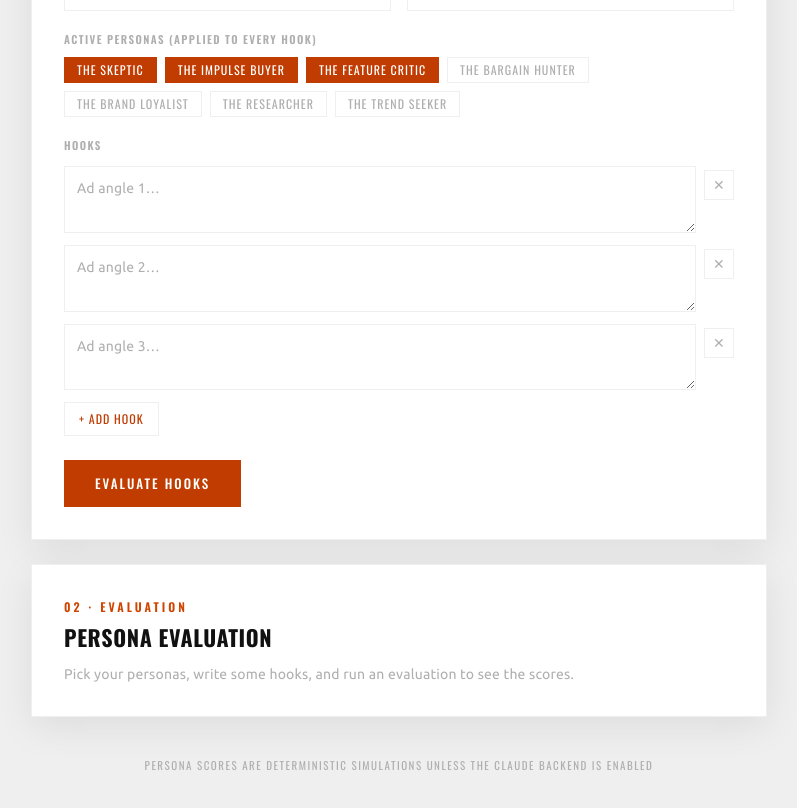
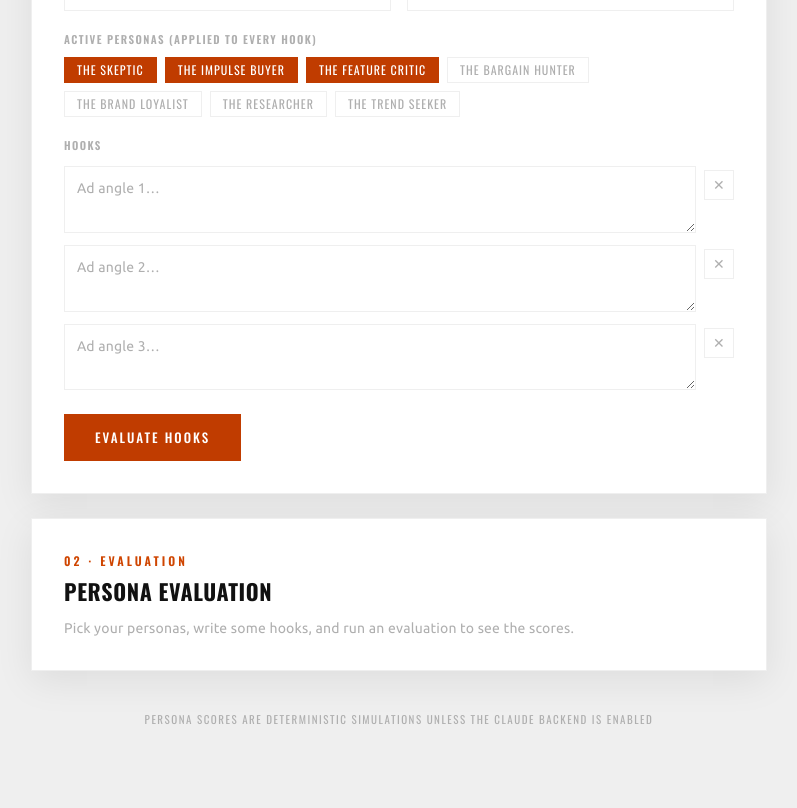
Before and after one commit to mansaJones/project-catalyst, a React (Vite) app: page / in a window 1280 px wide. Shown: the part 480-1288 px from the top of the page, without its empty margins (241-1038 px from the left). After the commit the page ends 1248 px from the top, so only its background shows below. Built offline with nearby package versions, Linux system fonts and the light colour scheme.

Commit message:
Cap hooks at 3 (remove add button); auto-scroll to each new step

```diff
--- a/src/App.tsx
+++ b/src/App.tsx
@@ -1,4 +1,4 @@
-import { useState } from 'react'
+import { useEffect, useRef, useState } from 'react'
 import type { CreativeBrief, CreativeHook, HookResult, PersonaId } from './types'
 import { evaluator, PERSONA_ORDER } from './personas'
 import { SAMPLE_ADS, type SampleAd } from './samples'
@@ -9,7 +9,6 @@ import { AdStudio } from './components/AdStudio'
 const uid = () => Math.random().toString(36).slice(2, 9)
 const DEFAULT_ACTIVE: PersonaId[] = ['skeptic', 'impulse', 'critic']
 const makeHook = (): CreativeHook => ({ id: uid(), text: '' })
-const MAX_HOOKS = 6
 
 export default function App() {
   const [brief, setBrief] = useState<CreativeBrief>({ product: '', audience: '' })
@@ -27,7 +26,6 @@ export default function App() {
       return next.length === 0 ? prev : next
     })
 
-  const addHook = () => setHooks((prev) => (prev.length >= MAX_HOOKS ? prev : [...prev, makeHook()]))
   const removeHook = (hid: string) => {
     setHooks((prev) => (prev.length <= 1 ? prev : prev.filter((h) => h.id !== hid)))
     setAdHookId((cur) => (cur === hid ? null : cur))
@@ -60,6 +58,15 @@ export default function App() {
   const toggleAd = (hid: string) => setAdHookId((cur) => (cur === hid ? null : hid))
   const adHook = hooks.find((h) => h.id === adHookId) ?? null
 
+  const resultsRef = useRef<HTMLDivElement>(null)
+  const studioRef = useRef<HTMLDivElement>(null)
+  useEffect(() => {
+    if (results.length) resultsRef.current?.scrollIntoView({ behavior: 'smooth', block: 'start' })
+  }, [results])
+  useEffect(() => {
+    if (adHookId) studioRef.current?.scrollIntoView({ behavior: 'smooth', block: 'start' })
+  }, [adHookId])
+
   return (
     <div className="min-h-full">
       <header className="brand-hero px-4 py-12 text-center">
@@ -82,10 +89,8 @@ export default function App() {
             samples={SAMPLE_ADS}
             sampleImage={sampleImage}
             loading={loading}
-            canAddHook={hooks.length < MAX_HOOKS}
             onBriefChange={setBrief}
             onToggleActivePersona={toggleActivePersona}
-            onAddHook={addHook}
             onRemoveHook={removeHook}
             onHookTextChange={updateHookText}
             onLoadSample={loadSample}
@@ -105,6 +110,7 @@ export default function App() {
             </div>
           )}
 
+          <div ref={resultsRef}>
             <ResultsPanel
               hooks={hooks}
               results={results}
@@ -112,14 +118,17 @@ export default function App() {
               selectedAdHookId={adHookId}
               onCreateAd={toggleAd}
             />
+          </div>
 
           {adHook && (
+            <div ref={studioRef}>
               <AdStudio
                 hookText={adHook.text}
                 brief={brief}
                 image={sampleImage}
                 onClose={() => setAdHookId(null)}
               />
+            </div>
           )}
         </div>
 
--- a/src/components/CreativeInputBoard.tsx
+++ b/src/components/CreativeInputBoard.tsx
@@ -10,10 +10,8 @@ interface Props {
   samples: SampleAd[]
   sampleImage: string | null
   loading: boolean
-  canAddHook: boolean
   onBriefChange: (brief: CreativeBrief) => void
   onToggleActivePersona: (id: PersonaId) => void
-  onAddHook: () => void
   onRemoveHook: (id: string) => void
   onHookTextChange: (id: string, text: string) => void
   onLoadSample: (ad: SampleAd) => void
@@ -22,8 +20,8 @@ interface Props {
 
 export function CreativeInputBoard(props: Props) {
   const {
-    brief, hooks, activePersonas, personaOrder, samples, sampleImage, loading, canAddHook,
-    onBriefChange, onToggleActivePersona, onAddHook, onRemoveHook,
+    brief, hooks, activePersonas, personaOrder, samples, sampleImage, loading,
+    onBriefChange, onToggleActivePersona, onRemoveHook,
     onHookTextChange, onLoadSample, onEvaluate,
   } = props
 
@@ -135,19 +133,6 @@ export function CreativeInputBoard(props: Props) {
             )}
           </div>
         ))}
-        {canAddHook && (
-          <button
-            type="button"
-            onClick={onAddHook}
-            className="text-xs"
-            style={{
-              fontFamily: 'var(--font-display)', textTransform: 'uppercase', letterSpacing: '1px',
-              color: 'var(--color-orange-btn)', border: '1px solid var(--color-light)', padding: '8px 14px',
-            }}
-          >
-            + Add hook
-          </button>
-        )}
       </div>
 
       <button onClick={onEvaluate} disabled={loading} className="btn-brand mt-6">
```
Lines whose indentation alone changed are shown as unchanged.
